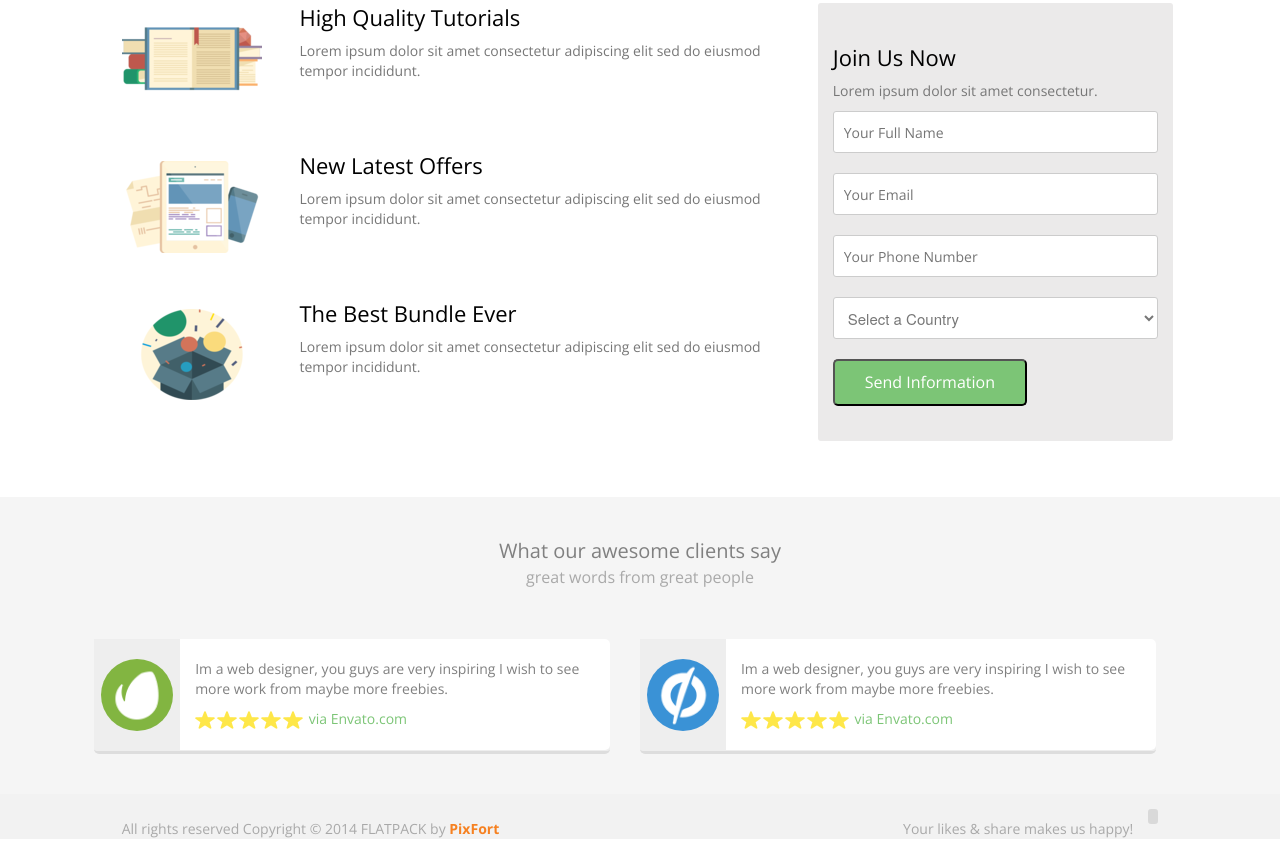
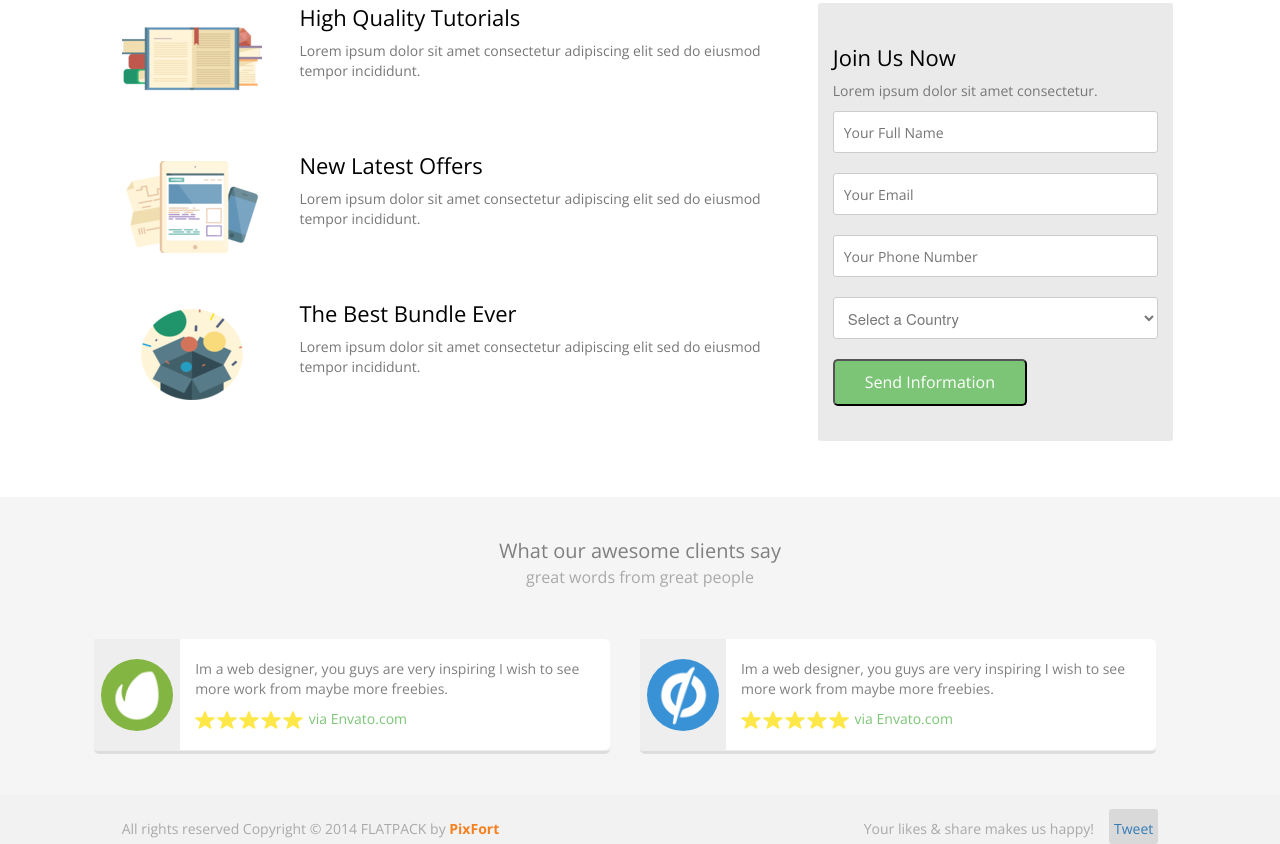
Before and after one commit to AndriySo/AndriySo.github.io, a plain HTML site: page index.html in a window 1280 px wide. Shown: the part 1175-2019 px from the top of the page. Drawn offline with nearby package versions, Linux system fonts and the light colour scheme.

Commit message:
Додав кнопку twiter, як на цьому відео
https://www.youtube.com/watch?v=nuHeyBiaxh4&t=4m54s

```diff
--- a/index.html
+++ b/index.html
@@ -526,6 +526,10 @@
                                      data-show-faces="false"
                                      data-share="true">
                                 </div>
+
+                                <!-- Your like button code for Twiter -->
+                                <a href="https://twitter.com/share" class="twitter-share-button"
+                                   data-url="https://andriyso.github.io/" data-via="AndriySo">Tweet</a>
                             </div>
 
                             <div class="likes_st">Your likes &amp; share makes us happy!</div>
@@ -551,6 +555,9 @@
   }(document, 'script', 'facebook-jssdk'));</script>
   <!-- /Load Facebook SDK for JavaScript -->
 
+  <!-- Load Twiter SDK for JavaScript -->
+<script>!function(d,s,id){var js,fjs=d.getElementsByTagName(s)[0],p=/^http:/.test(d.location)?'http':'https';if(!d.getElementById(id)){js=d.createElement(s);js.id=id;js.src=p+'://platform.twitter.com/widgets.js';fjs.parentNode.insertBefore(js,fjs);}}(document, 'script', 'twitter-wjs');</script>
+    <!-- /Load Twiter SDK for JavaScript -->
 
 
 
```
